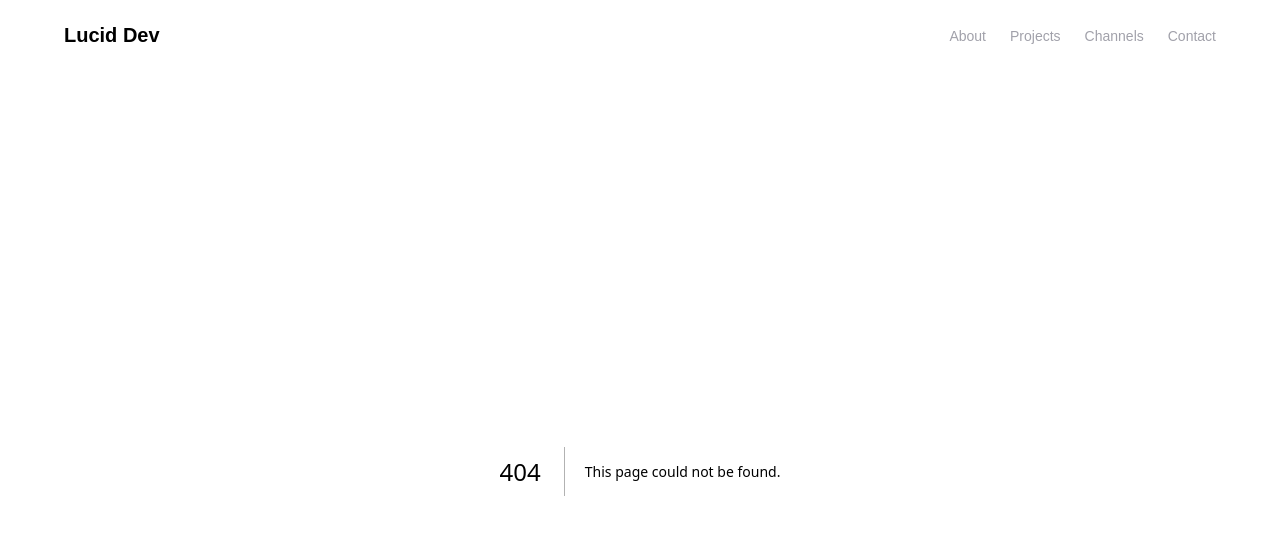
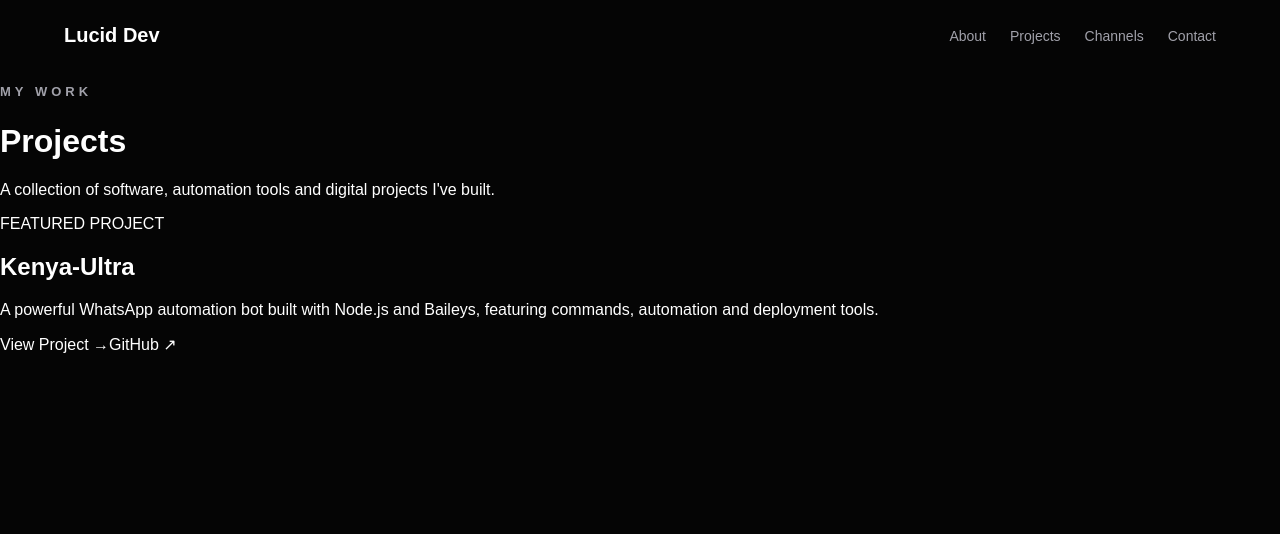
Before and after one commit to lawrencenjeri4-lgtm/lucid-dev-portfolio, a Next.js app: page /projects in a window 1280 px wide. Before the commit this address had no page. Shown: the top 534 px of the page. Built offline with nearby package versions, Linux system fonts and the light colour scheme.

Commit message:
Create Projects page with project details

```diff
--- /dev/null
+++ b/app/projects/page.tsx
@@ -0,0 +1,38 @@
+export default function Projects() {
+  return (
+    <main className="page">
+      <p className="eyebrow">MY WORK</p>
+
+      <h1>Projects</h1>
+
+      <p className="page-description">
+        A collection of software, automation tools and digital projects I've
+        built.
+      </p>
+
+      <section className="projects-grid">
+        <article className="project-card">
+          <p className="project-label">FEATURED PROJECT</p>
+
+          <h2>Kenya-Ultra</h2>
+
+          <p>
+            A powerful WhatsApp automation bot built with Node.js and Baileys,
+            featuring commands, automation and deployment tools.
+          </p>
+
+          <div className="project-links">
+            <a href="/projects/kenya-ultra">View Project →</a>
+            <a
+              href="https://github.com/lawrencenjeri4-lgtm/Kenya-ultra"
+              target="_blank"
+              rel="noopener noreferrer"
+            >
+              GitHub ↗
+            </a>
+          </div>
+        </article>
+      </section>
+    </main>
+  );
+}
```
